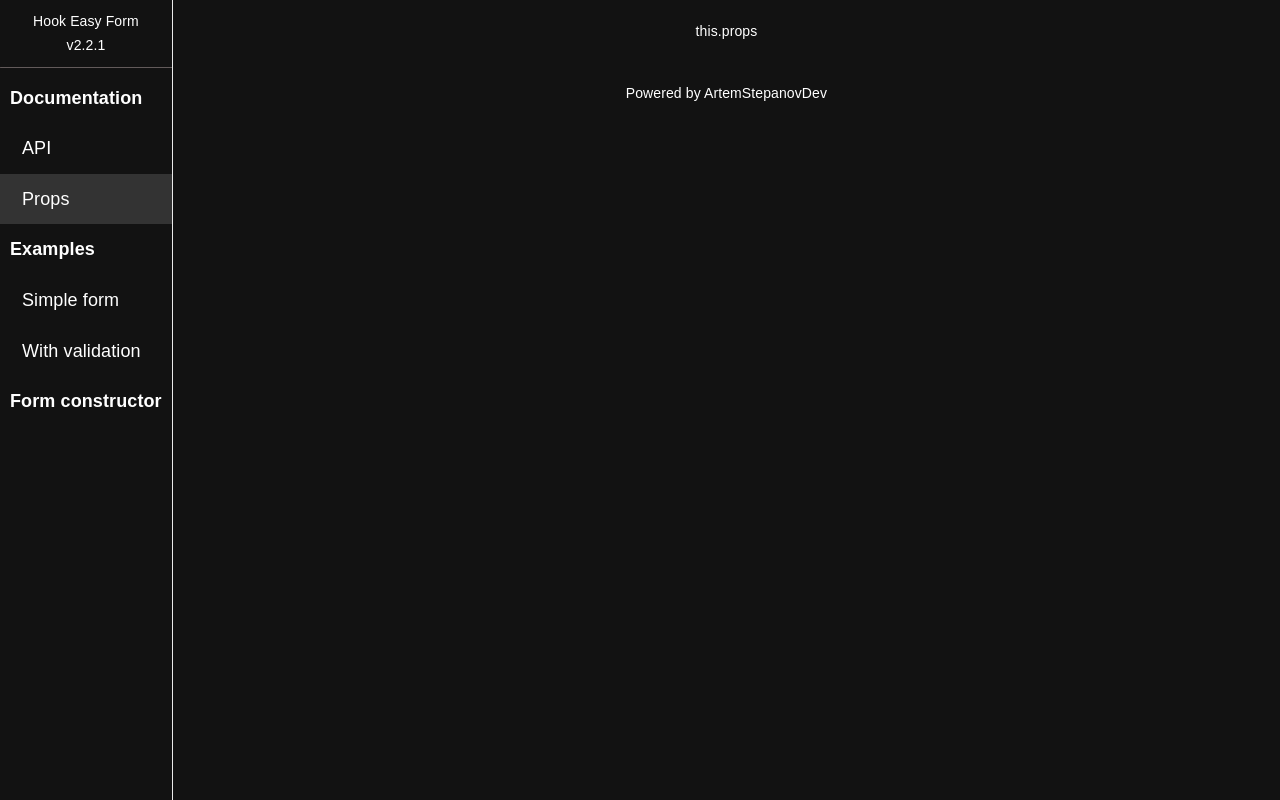
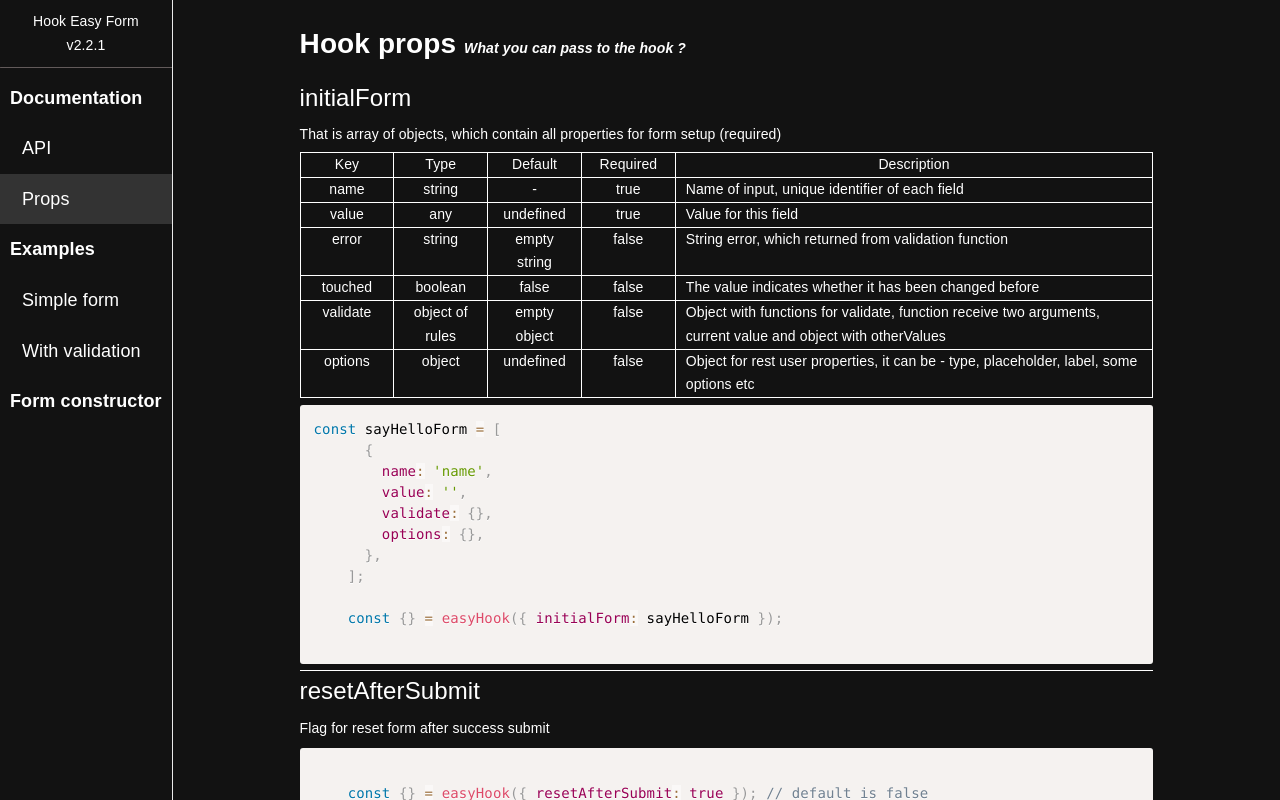
Before and after one commit to EntonyStark/hook-forms, a Next.js app: page /doc/props in a window 1280 px wide. Shown: the top 800 px of the page. Built offline with nearby package versions, Linux system fonts and the light colour scheme.

Commit message:
master add props table

```diff
--- /dev/null
+++ b/components/table/table.js
@@ -0,0 +1,25 @@
+
+export const PropsTable = ({ table, className }) => (
+  <table className={className}>
+    <thead>
+      <tr>
+        <th>Key</th>
+        <th>Type</th>
+        <th>Default</th>
+        <th>Required</th>
+        <th>Description</th>
+      </tr>
+    </thead>
+    <tbody>
+      {table.map((e) => (
+        <tr key={e.key}>
+          <td>{e.key}</td>
+          <td>{e.type}</td>
+          <td>{e.default}</td>
+          <td>{e.required}</td>
+          <td>{e.description}</td>
+        </tr>
+      ))}
+    </tbody>
+  </table>
+);
--- /dev/null
+++ b/constants/props.js
@@ -0,0 +1,79 @@
+export const propsProperty = [
+  {
+    id: '0',
+    title: 'initialForm',
+    desc: 'That is array of objects, which contain all properties for form setup (required)',
+    code: `const sayHelloForm = [
+      {
+        name: 'name',
+        value: '',
+        validate: {},
+        options: {},
+      },
+    ];
+
+    const {} = easyHook({ initialForm: sayHelloForm });
+    `,
+    table: [
+      {
+        key: 'name',
+        type: 'string',
+        default: '-',
+        required: 'true',
+        description: 'Name of input, unique identifier of each field',
+      },
+      {
+        key: 'value',
+        type: 'any',
+        default: 'undefined',
+        required: 'true',
+        description: 'Value for this field',
+      },
+      {
+        key: 'error',
+        type: 'string',
+        default: 'empty string',
+        required: 'false',
+        description: 'String error, which returned from validation function',
+      },
+      {
+        key: 'touched',
+        type: 'boolean',
+        default: 'false',
+        required: 'false',
+        description: 'The value indicates whether it has been changed before',
+      },
+      {
+        key: 'validate',
+        type: 'object of rules',
+        default: 'empty object',
+        required: 'false',
+        description: 'Object with functions for validate, function receive two arguments, current value and object with otherValues',
+      },
+      {
+        key: 'options',
+        type: 'object',
+        default: 'undefined',
+        required: 'false',
+        description: 'Object for rest user properties, it can be - type, placeholder, label, some options etc',
+      },
+    ],
+  },
+  {
+    id: '1',
+    title: 'resetAfterSubmit',
+    desc: 'Flag for reset form after success submit',
+    code: `
+    const {} = easyHook({ resetAfterSubmit: true }); // default is false
+      `,
+  },
+  {
+    id: '2',
+    title: 'defaultValues',
+    desc: `The values with which to initialize your form,
+      keys in object should be matched with 'name' property in form item`,
+    code: `
+    const {} = easyHook({ defaultValues: { name: 'John' } });
+      `,
+  },
+];
--- a/pages/doc/props.js
+++ b/pages/doc/props.js
@@ -1,4 +1,28 @@
 import { WorkLayout } from '../../layouts/work-layout';
 
+import { CodeBlock } from '../../components/code/code';
+import { PropsTable } from '../../components/table/table';
+import { propsProperty } from '../../constants/props';
+import styles from '../../styles/doc.module.scss';
 
-export default () => <WorkLayout>this.props</WorkLayout>;
+export const getStaticProps = async () => ({
+  props: {},
+});
+
+export default () => (
+  <WorkLayout>
+    <div className={styles.doc}>
+      <h1 className={styles.doc__title}>Hook props <span>What you can pass to the hook ?</span></h1>
+
+      {propsProperty.map((el) => (
+        <div key={el.id} className={styles.doc__box}>
+          <h4 className={styles.doc__subTitle}>{el.title}</h4>
+          <p className={styles.doc__desc}>{el.desc}</p>
+
+          {el.table && (<PropsTable table={el.table} className={styles.doc__table} />)}
+          <CodeBlock title={false} value={el.code} />
+        </div>
+      ))}
+    </div>
+  </WorkLayout>
+);
--- a/styles/doc.module.scss
+++ b/styles/doc.module.scss
@@ -46,4 +46,24 @@
 		font-weight: 300;
 		margin-bottom: 0.5rem;
 	}
+
+	&__table {
+		width: 100%;
+    border: 1px solid var(--base-white);
+		border-collapse: collapse;
+
+		tr, td, th {
+			border: 1px solid var(--base-white);
+			text-align: center;
+			padding: 0 1rem;
+		}
+
+		th:not(:last-child) {
+			width: 11%;
+		}
+
+		td:last-child {
+			text-align: left;
+		}
+	}
 }
```
